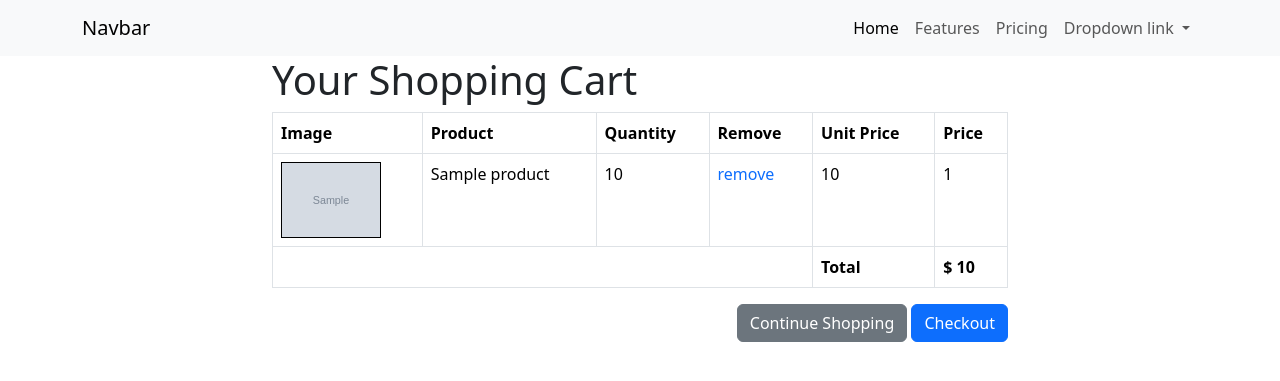
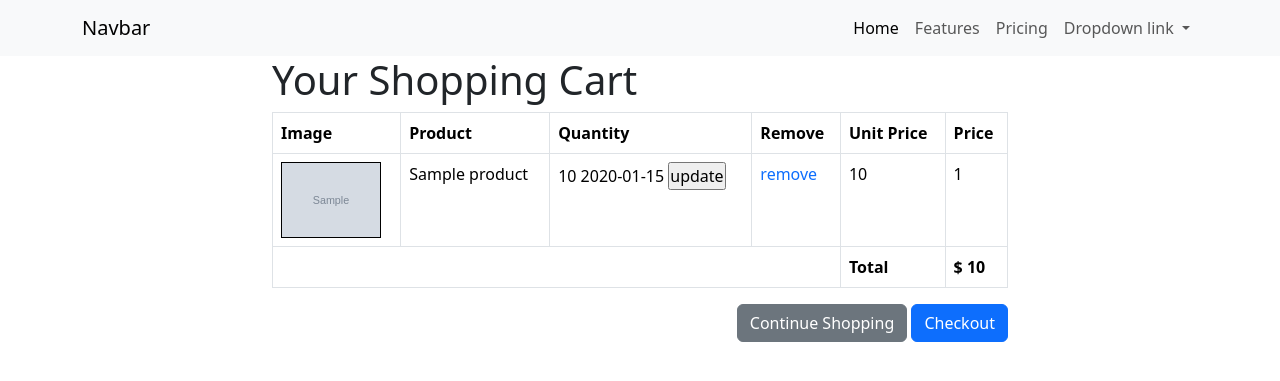
Before and after one commit to Badsha-ugv/multi-functional-e-commerce-django-webapp, a Django app: template cart/templates/cart/cart_details.html in a window 1280 px wide. Shown: the top 381 px of the page. Run offline with Django 5.2, Linux system fonts and the light colour scheme; the template is opened without the code that fills it: most values are stand-ins (such as "Sample title", 1, 10 or a date in 2020); grey boxes marked "Sample" are stand-in pictures.

Commit message:
cart: add quantity update button

```diff
--- a/cart/templates/cart/cart_details.html
+++ b/cart/templates/cart/cart_details.html
@@ -35,7 +35,14 @@
                         </div>
                     </td>
                     <td>{{product.name}}</td>
-                    <td>{{item.quantity}}</td>
+                    <td>
+                        <form action="{% url 'cart:cart_add' product.id %}" method="post">
+                            {% csrf_token %}
+                            {{item.update_quantity.quantity}}
+                            {{item.update_quantity.update}}
+                            <input type="submit" value="update">
+                        </form>
+                    </td>
                     <td><a href="{% url 'cart:cart_remove' product.id %}">remove</a></td>
                     <td>{{item.price}}</td>
                     <td>{{item.total_price}}</td>
```
